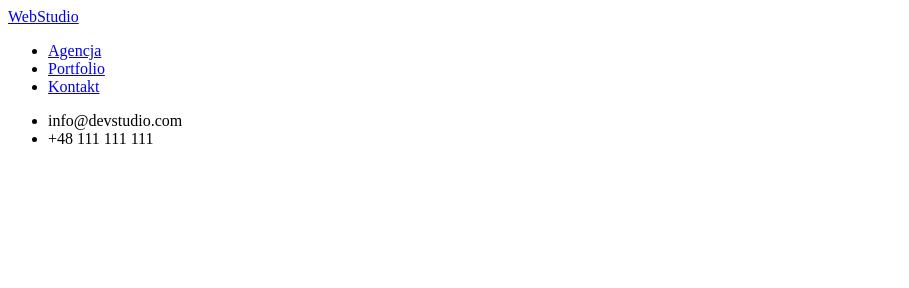
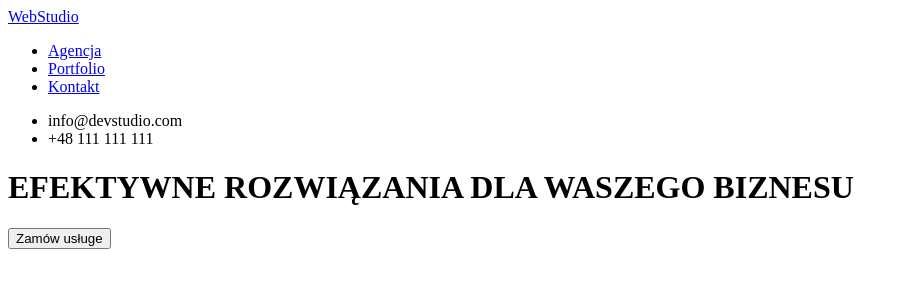
Before and after one commit to Bartosz-Baranski/goit-markup-hw-01, a plain HTML site: page index.html in a window 1280 px wide. Shown: the whole page, without its empty margins (0-909 px from the left). Drawn offline with Linux system fonts and the light colour scheme.

Commit message:
added some main

```diff
--- a/index.html
+++ b/index.html
@@ -20,5 +20,10 @@
         <li>+48 111 111 111</li>
       </ul>
     </header>
+    <main>
+      <h1>EFEKTYWNE ROZWIĄZANIA DLA WASZEGO BIZNESU</h1>
+      <button class="button" type="button">Zamów usługe</button>
+
+    </main>
   </body>
 </html>
```
